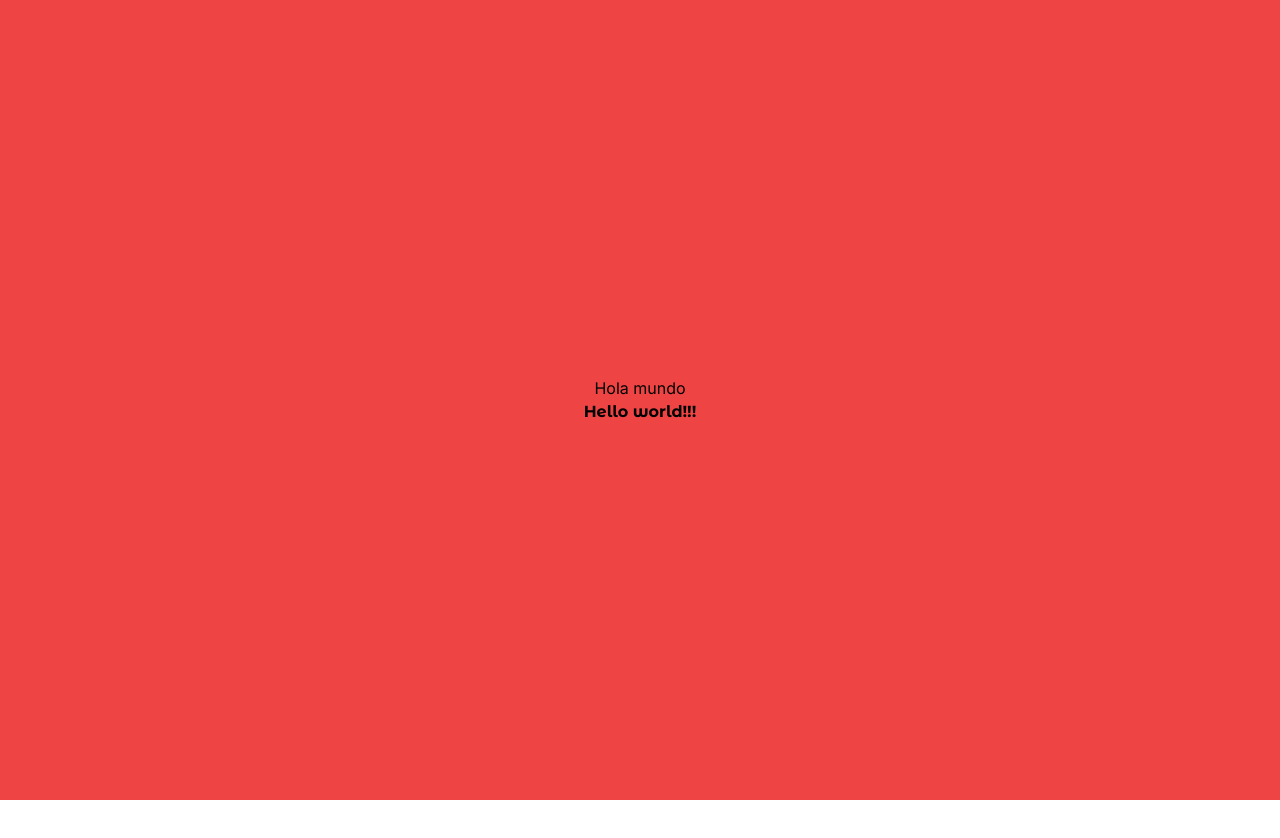
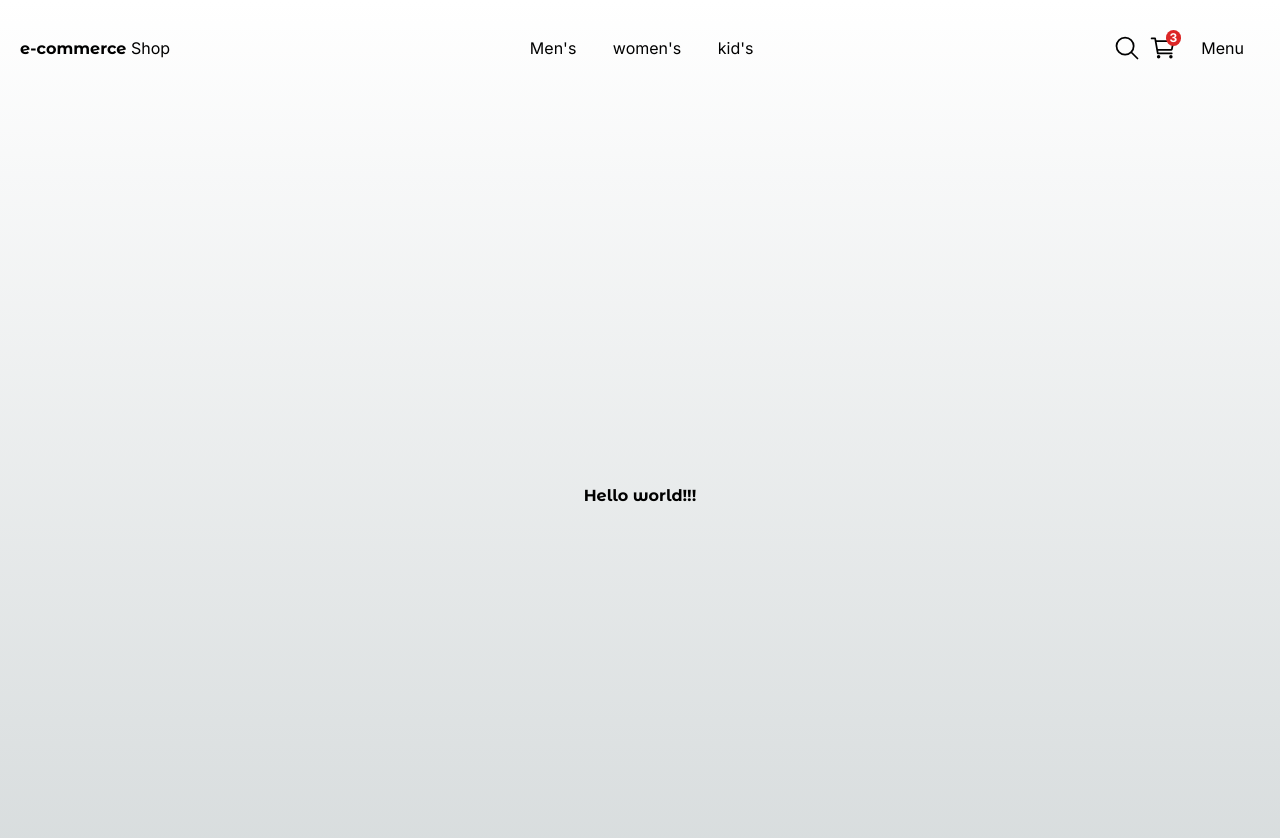
Before and after one commit to Huguez/e_commerce, a Next.js app: page / in a window 1280 px wide. Shown: the top 838 px of the page. Before the commit the page ends 800 px from the top, so only its background shows below. Built offline with nearby package versions, Linux system fonts and the light colour scheme.

Commit message:
topMenu Done

```diff
--- /dev/null
+++ b/src/app/(shop)/category/not-foud.tsx
@@ -0,0 +1,8 @@
+
+export default function NotFoundPage() {
+  return (
+    <div>
+      <h1>404</h1>
+    </div>
+  );
+}
--- a/src/app/(shop)/layout.tsx
+++ b/src/app/(shop)/layout.tsx
@@ -1,3 +1,4 @@
+import { TopMenu } from "@/components";
 
 interface propsI {
    children: React.ReactNode;
@@ -5,7 +6,9 @@ interface propsI {
 
 export default function ShopLayout({ children }: propsI ) {
    return (
-      <main className="min-height-screen  bg-red-500">
+      <main className="min-h-screen">
+
+         <TopMenu />
          { children }
       </main>
    );
--- a/src/app/(shop)/page.tsx
+++ b/src/app/(shop)/page.tsx
@@ -1,10 +1,10 @@
 
+import { TopMenu } from "@/components";
 import { monse } from "@/config/fonts";
 
 export default function Home() {
   return (
     <main className="flex min-h-screen flex-col items-center justify-center p-24">
-      Hola mundo
       <h1 className={ monse.className +" font-bold" }> Hello world!!! </h1>
     </main>
   );
--- a/src/components/index.ts
+++ b/src/components/index.ts
@@ -0,0 +1,2 @@
+
+export { TopMenu } from "./ui/topMenu/TopMenu"
--- /dev/null
+++ b/src/components/ui/topMenu/TopMenu.tsx
@@ -0,0 +1,45 @@
+import { monse } from '@/config/fonts'
+import Link from 'next/link'
+import React from 'react'
+import { IoCartOutline, IoSearchOutline } from 'react-icons/io5'
+
+export const TopMenu = () => {
+   return (
+      <nav className='flex p-5 justify-between items-center w-full'>
+
+         <div className=''>
+            <Link href={"/"}>
+               <span className={`${ monse.className } antialiased font-bold`} > e-commerce </span>
+               <span> Shop </span>
+            </Link>
+         </div>
+
+         <div className='hidden sm:block'>
+            <Link href={"category"} className='m-2 p-2 rounded-md transition-all hover:bg-gray-100'> Men's </Link>
+            <Link href={"category"} className='m-2 p-2 rounded-md transition-all hover:bg-gray-100'> women's </Link>
+            <Link href={"category"} className='m-2 p-2 rounded-md transition-all hover:bg-gray-100'> kid's </Link>
+         </div>
+
+         <div className=' flex items-center '>
+
+            <Link href={"/search"}>
+               <IoSearchOutline className='w-7 h-7' />
+            </Link>
+
+            <Link href={"/cart"} className='mx-2'>
+               <div className='relative'>
+                  <span className='absolute text-xs text-white rounded-full px-1 font-bold -top-1 -right-1 bg-red-600 '>
+                     { 3 }
+                  </span>
+                  <IoCartOutline className='w-7 h-7' />
+               </div>
+            </Link>
+
+            <button className='m-2 p-2 rounded-md transition-all hover:bg-gray-100 '>
+               Menu
+            </button>
+         </div>
+
+      </nav>
+   )
+}
```
Also changed, not shown: package.json (+5 -4 lines), 1 other file (tests, documents, lock files or other folders).
